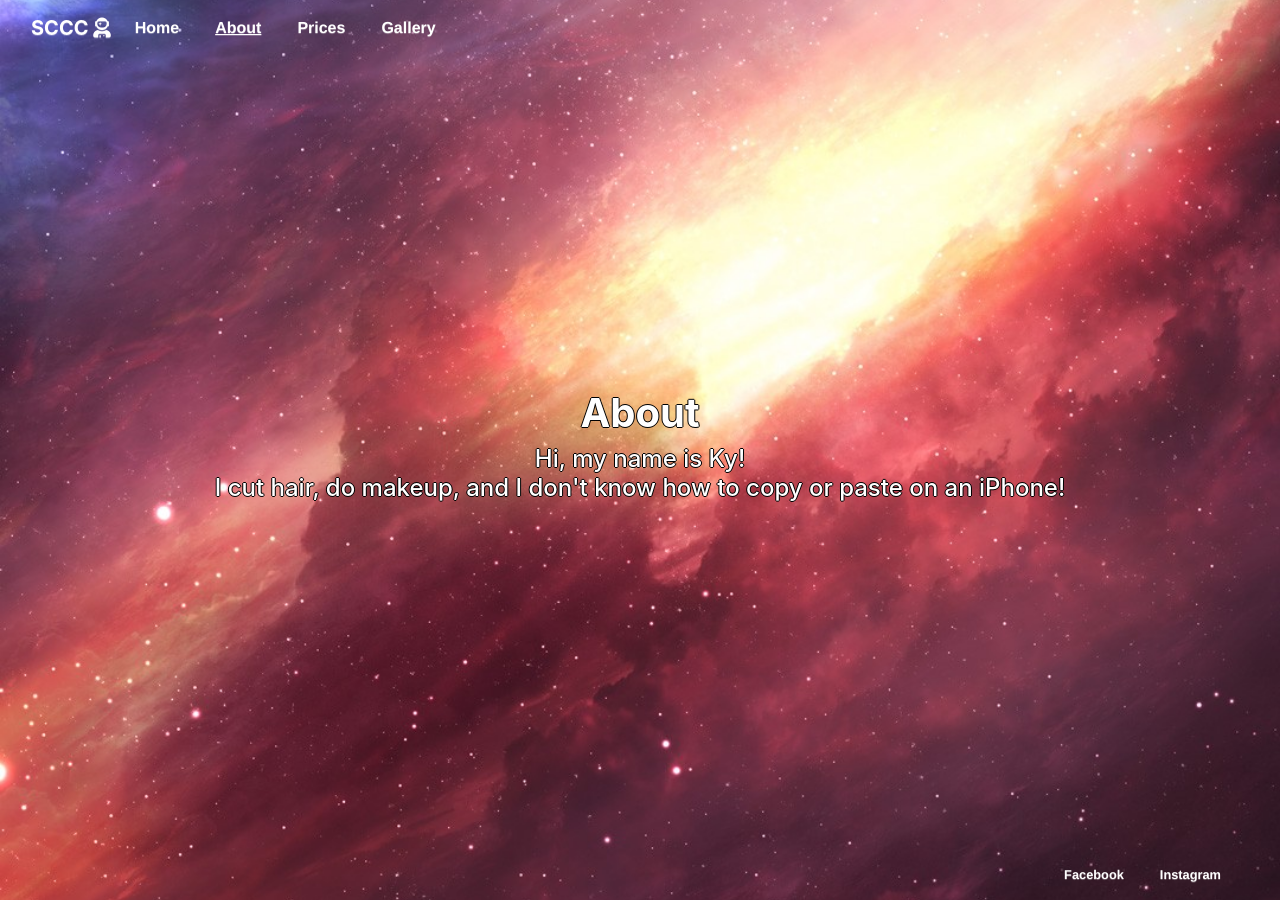
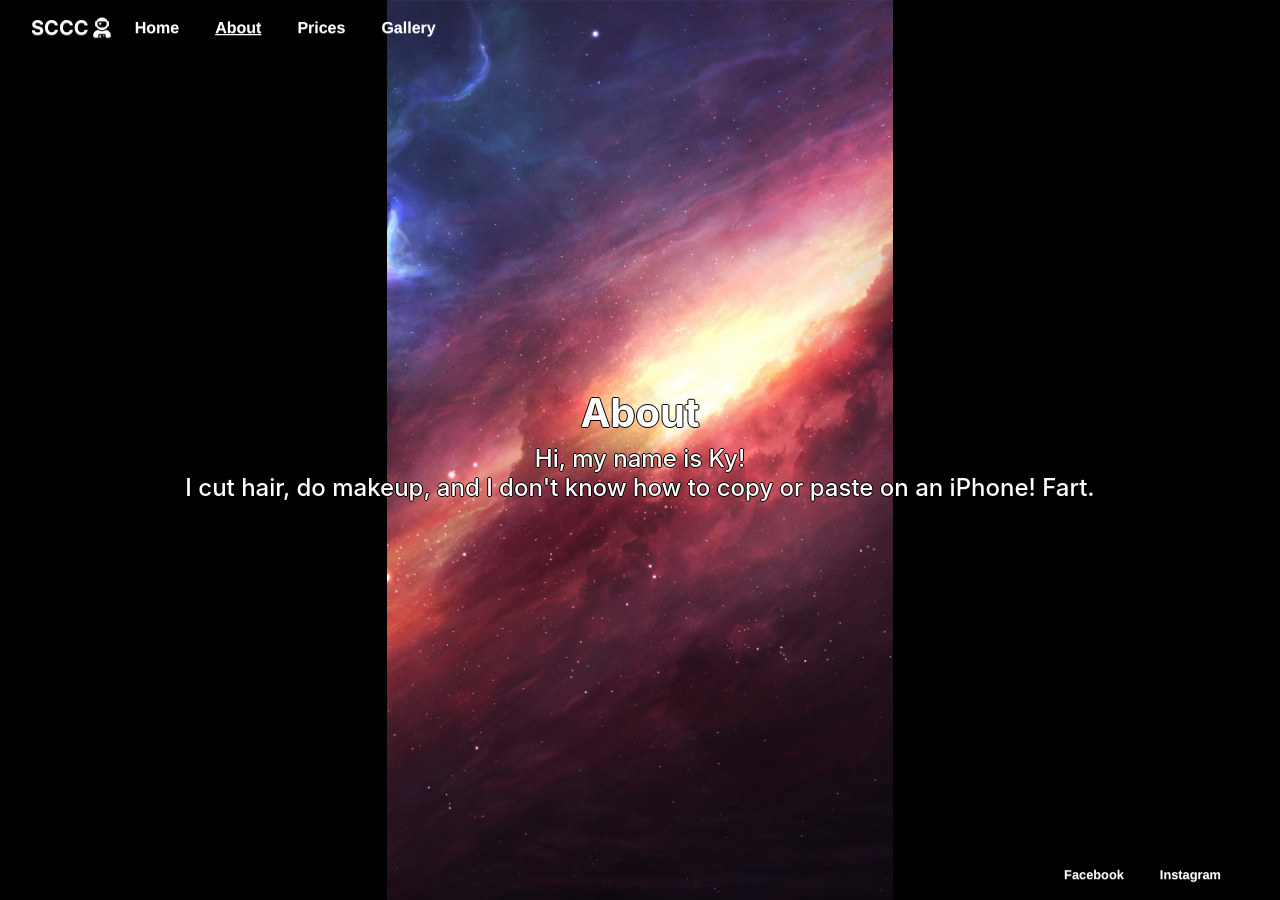
Before and after one commit to FDM320/sccc, a Jekyll site: the page built from about/index.html, in a window 1280 px wide. Built offline with Jekyll 4.4.1, drawn with Linux system fonts in a browser that asks for light colours; nearby versions of some CDN libraries.

Commit message:
Updated background images.

```diff
--- a/_layouts/default.html
+++ b/_layouts/default.html
@@ -28,7 +28,7 @@
 		<title>{{ page.title }}</title>
 
 	</head>
-	<body style="background: url({{ page.bg-img }}) no-repeat center center fixed; -webkit-background-size: cover; -moz-background-size: cover; -o-background-size: cover; background-size: cover; background-color: black;">
+	<body style="background: url({{ page.bg-img }}) no-repeat center center fixed; -webkit-background-size: contain; -moz-background-size: contain; -o-background-size: contain; background-size: contain; background-color: black;">
     	<header>
     		<!-- Start of Top Navbar -->
     		<nav class="navbar navbar-expand-lg fixed-top {{ page.custom-navbar-top }}">
--- a/about/index.html
+++ b/about/index.html
@@ -1,6 +1,6 @@
 ---
 layout: default
-bg-img: https://fdm320.github.io/sccc/images/red_galaxy.jpg
+bg-img: https://fdm320.github.io/sccc/images/space.jpg
 custom-navbar-top: custom-navbar
 custom-navbar-bottom: custom-navbar
 active-about: active
@@ -13,7 +13,7 @@ title: About
 			<h1><strong>About</strong></h1>
 			<h4>
 				Hi, my name is Ky! <br>
-				I cut hair, do makeup, and I don't know how to copy or paste on an iPhone!
+				I cut hair, do makeup, and I don't know how to copy or paste on an iPhone! Fart.
 			</h4>
 		</div>
 	</div>
```
Also changed, not shown: images/space.jpg (renamed from images/red_galaxy.jpg).
